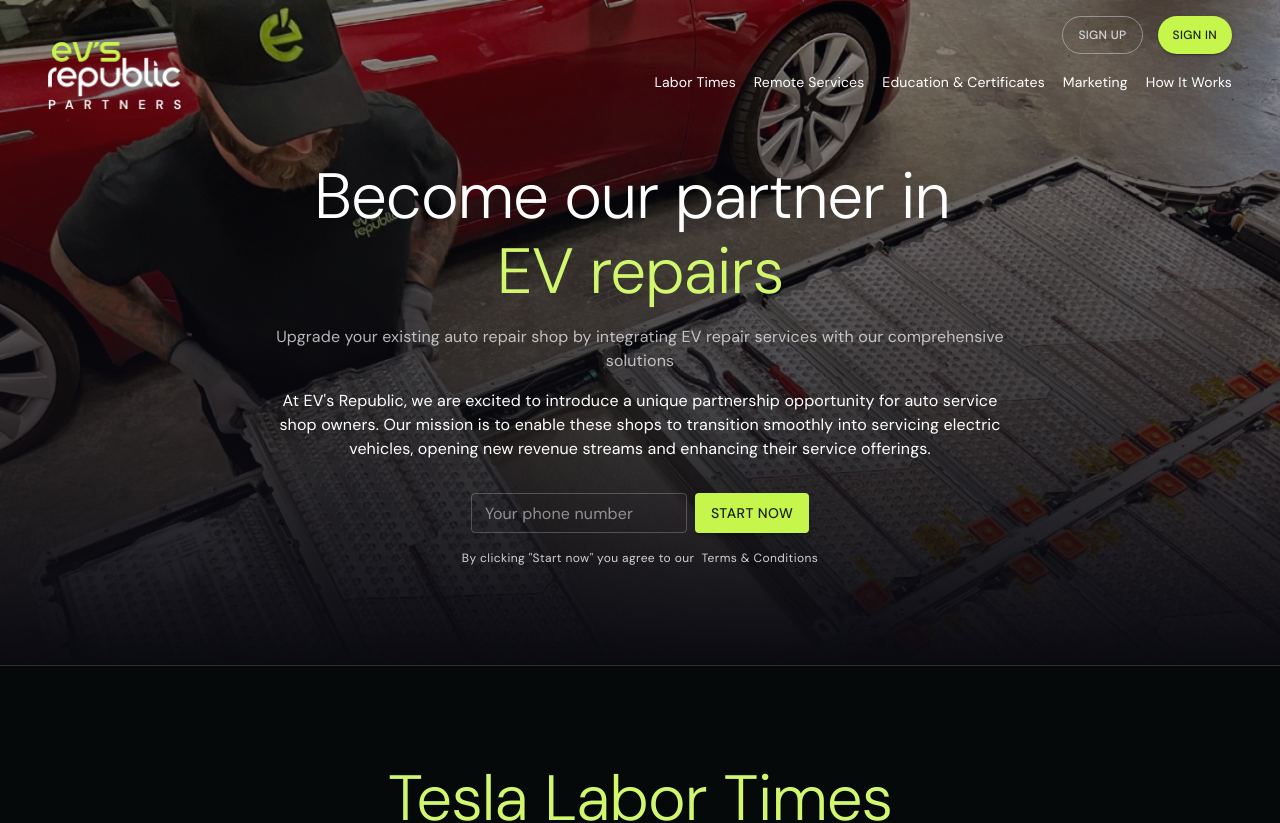
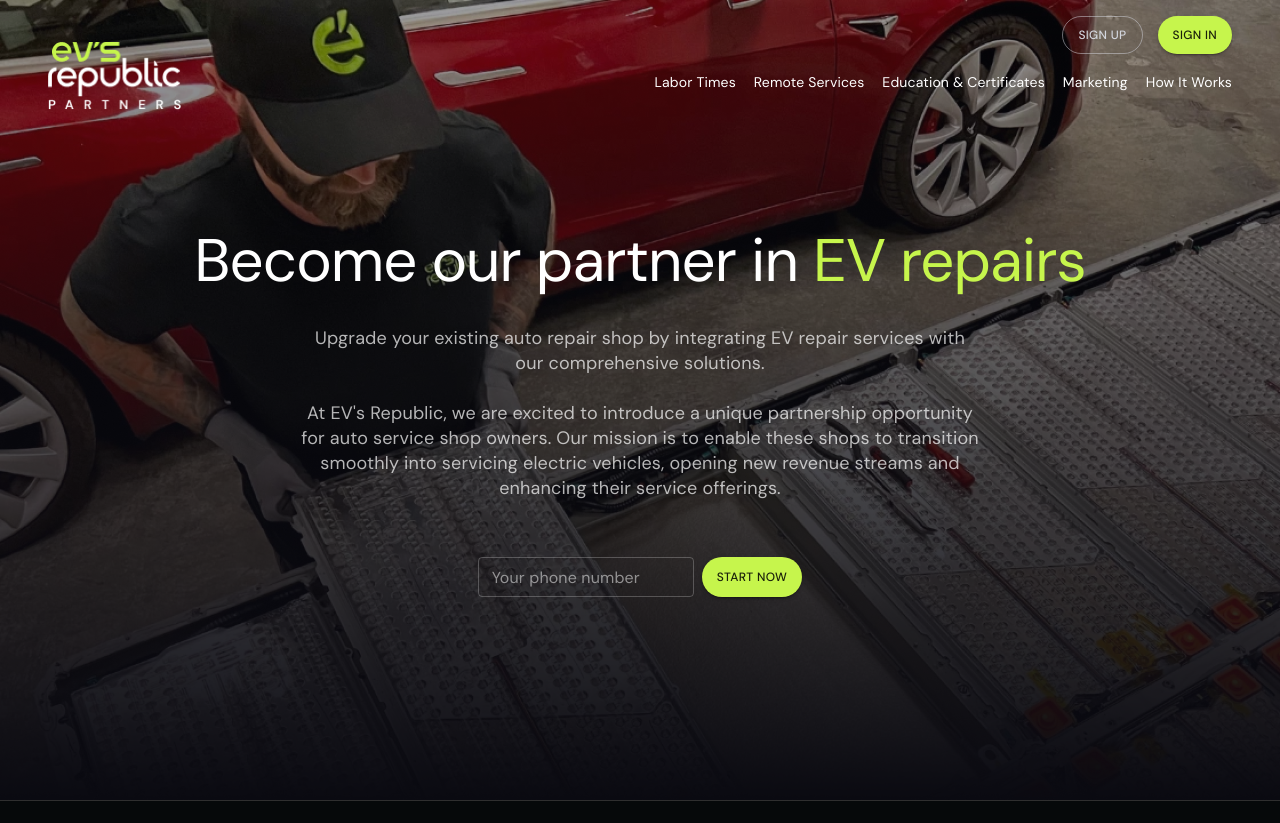
Before and after one commit to ArturLobur/evsrepublic-partnership, a React (Vite) app: page / in a window 1280 px wide. Shown: the top 823 px of the page. Built offline with nearby package versions, Linux system fonts and the light colour scheme.

Commit message:
layout section About

```diff
--- a/src/components/CustomButton.tsx
+++ b/src/components/CustomButton.tsx
@@ -9,6 +9,7 @@
   name?: string;
   onClick: (_event: React.MouseEvent<HTMLButtonElement>) => void;
   children: React.ReactNode;
+  type?: "submit" | "button";
 }
 
 const CustomButton: React.FC<CustomButtonProps> = ({
@@ -18,6 +19,7 @@
   name,
   onClick,
   children,
+  type = "button",
 }) => {
   return (
     <ButtonStyled
@@ -26,6 +28,7 @@
       size={size}
       name={name}
       onClick={onClick}
+      type={type}
     >
       {children}
     </ButtonStyled>
--- a/src/sections/About.tsx
+++ /dev/null
@@ -1,142 +0,0 @@
-import Box from "@mui/material/Box";
-import Button from "@mui/material/Button";
-import Container from "@mui/material/Container";
-import Stack from "@mui/material/Stack";
-import TextField from "@mui/material/TextField";
-import Typography from "@mui/material/Typography";
-import * as React from "react";
-
-import backgroundImg from "../assets/backgroundImg.png";
-import {useDialog} from "../store/DialogContext.tsx";
-import {sendDataToGoogleDoc} from "../utils/sendDataToGoogleDoc.ts";
-
-export default function About() {
-  const [formValue, setFormValue] = React.useState("");
-
-  const {toggleDialog} = useDialog();
-
-  const handleSubmit = async (event: React.FormEvent<HTMLFormElement>) => {
-    event.preventDefault();
-    if (formValue !== "") {
-      const data = new FormData();
-      data.append("Telephone", formValue);
-
-      await sendDataToGoogleDoc(data).then(() => toggleDialog());
-      setFormValue("");
-    }
-  };
-
-  const handleTelephoneChange = (
-    event: React.ChangeEvent<HTMLInputElement | HTMLTextAreaElement>,
-  ) => {
-    const value = event.target.value;
-    // Allow only numbers, +, -, and spaces in the input
-    const regex = /^[0-9+\- ]*$/;
-    if (regex.test(value)) {
-      setFormValue(value);
-    }
-  };
-
-  return (
-    <Box
-      sx={{
-        width: "100%",
-        backgroundImage: `url(${backgroundImg})`, // Замените на путь к вашему изображению
-        backgroundSize: "cover", // Настройка размера изображения
-        backgroundRepeat: "no-repeat",
-      }}
-    >
-      <Container
-        sx={{
-          display: "flex",
-          flexDirection: "column",
-          alignItems: "center",
-          pt: {xs: 14, sm: 20},
-          pb: {xs: 8, sm: 12},
-        }}
-      >
-        <Stack spacing={2} useFlexGap sx={{width: {xs: "100%", sm: "80%"}}}>
-          <Typography
-            variant="h1"
-            sx={{
-              display: "flex",
-              flexDirection: "column",
-              alignSelf: "center",
-              textAlign: "center",
-              fontSize: "clamp(3.5rem, 10vw, 4rem)",
-            }}
-          >
-            Become our partner in&nbsp;
-            <Typography
-              component="span"
-              variant="h1"
-              sx={{
-                fontSize: "clamp(3rem, 10vw, 4rem)",
-                color: (theme) =>
-                  theme.palette.mode === "light"
-                    ? "primary.main"
-                    : "primary.light",
-              }}
-            >
-              EV repairs
-            </Typography>
-          </Typography>
-
-          <Typography
-            textAlign="center"
-            color="text.secondary"
-            sx={{alignSelf: "center", width: {sm: "100%", md: "80%"}}}
-          >
-            Upgrade your existing auto repair shop by integrating EV repair
-            services with our comprehensive solutions
-          </Typography>
-          <Typography
-            textAlign="center"
-            sx={{alignSelf: "center", width: {sm: "100%", md: "80%"}}}
-          >
-            At EV's Republic, we are excited to introduce a unique partnership
-            opportunity for auto service shop owners. Our mission is to enable
-            these shops to transition smoothly into servicing electric vehicles,
-            opening new revenue streams and enhancing their service offerings.
-          </Typography>
-          <Stack
-            component="form"
-            onSubmit={handleSubmit}
-            direction={{xs: "column", sm: "row"}}
-            alignSelf="center"
-            spacing={1}
-            useFlexGap
-            sx={{pt: 2, width: {xs: "100%", sm: "auto"}}}
-          >
-            <TextField
-              hiddenLabel
-              required
-              size="small"
-              variant="outlined"
-              aria-label="Enter your phone number"
-              placeholder="Your phone number"
-              type="tel"
-              id="Telephone"
-              autoComplete="tel"
-              name="Telephone"
-              value={formValue}
-              onChange={(e) => handleTelephoneChange(e)}
-              inputProps={{
-                "aria-label": "Enter your phone number",
-                minLength: 10,
-                maxLength: 15,
-              }}
-            />
-            <Button variant="contained" color="primary" type="submit">
-              Start now
-            </Button>
-          </Stack>
-          <Typography variant="caption" textAlign="center" sx={{opacity: 0.8}}>
-            By clicking &quot;Start now&quot; you agree to our&nbsp; Terms &
-            Conditions
-          </Typography>
-        </Stack>
-      </Container>
-    </Box>
-  );
-}
--- /dev/null
+++ b/src/sections/SectionAbout.tsx
@@ -0,0 +1,142 @@
+import Box from "@mui/material/Box";
+import Container from "@mui/material/Container";
+import Stack from "@mui/material/Stack";
+import TextField from "@mui/material/TextField";
+import Typography from "@mui/material/Typography";
+import * as React from "react";
+
+import backgroundImg from "../assets/backgroundImg.png";
+import CustomButton from "../components/CustomButton.tsx";
+import {useDialog} from "../store/DialogContext.tsx";
+import {sendDataToGoogleDoc} from "../utils/sendDataToGoogleDoc.ts";
+
+export default function SectionAbout() {
+  const [formValue, setFormValue] = React.useState("");
+
+  const {toggleDialog} = useDialog();
+
+  const handleSubmit = async (event: React.FormEvent<HTMLFormElement>) => {
+    event.preventDefault();
+    if (formValue !== "") {
+      const data = new FormData();
+      data.append("Telephone", formValue);
+
+      await sendDataToGoogleDoc(data).then(() => toggleDialog());
+      setFormValue("");
+    }
+  };
+
+  const handleTelephoneChange = (
+    event: React.ChangeEvent<HTMLInputElement | HTMLTextAreaElement>,
+  ) => {
+    const value = event.target.value;
+    // Allow only numbers, +, -, and spaces in the input
+    const regex = /^[0-9+\- ]*$/;
+    if (regex.test(value)) {
+      setFormValue(value);
+    }
+  };
+
+  return (
+    <Box
+      sx={{
+        pt: "228px",
+        height: "800px",
+        backgroundImage: `url(${backgroundImg})`,
+        backgroundSize: "cover",
+        backgroundRepeat: "no-repeat",
+      }}
+    >
+      <Container
+        maxWidth="xl"
+        sx={{
+          display: "flex",
+          flexDirection: "column",
+          alignItems: "center",
+        }}
+      >
+        <Typography
+          variant="h1"
+          sx={{
+            textAlign: "center",
+            fontWeight: 400,
+            fontSize: 60,
+            lineHeight: "66px",
+            mb: 4,
+          }}
+        >
+          Become our partner in&nbsp;
+          <Typography
+            component="span"
+            variant="h1"
+            color="primary"
+            sx={{
+              fontWeight: 400,
+              fontSize: 60,
+              lineHeight: "66px",
+            }}
+          >
+            EV repairs
+          </Typography>
+        </Typography>
+        <Box sx={{maxWidth: 680, mb: 5}}>
+          <Typography
+            textAlign="center"
+            color="text.secondary"
+            sx={{
+              fontWeight: 400,
+              fontSize: 18,
+              lineHeight: "25px",
+            }}
+          >
+            Upgrade your existing auto repair shop by integrating EV repair
+            services with our comprehensive solutions.
+            <br />
+            <br />
+            At EV's Republic, we are excited to introduce a unique partnership
+            opportunity for auto service shop owners. Our mission is to enable
+            these shops to transition smoothly into servicing electric vehicles,
+            opening new revenue streams and enhancing their service offerings.
+          </Typography>
+        </Box>
+
+        <Stack
+          component="form"
+          onSubmit={handleSubmit}
+          direction={{xs: "column", sm: "row"}}
+          alignSelf="center"
+          spacing={1}
+          useFlexGap
+          sx={{pt: 2, width: {xs: "100%", sm: "auto"}}}
+        >
+          <TextField
+            hiddenLabel
+            required
+            size="small"
+            variant="outlined"
+            aria-label="Enter your phone number"
+            placeholder="Your phone number"
+            type="tel"
+            id="Telephone"
+            autoComplete="tel"
+            name="Telephone"
+            value={formValue}
+            onChange={(e) => handleTelephoneChange(e)}
+            inputProps={{
+              minLength: 10,
+              maxLength: 15,
+            }}
+          />
+          <CustomButton
+            variant="contained"
+            color="primary"
+            type="submit"
+            onClick={() => {}}
+          >
+            Start now
+          </CustomButton>
+        </Stack>
+      </Container>
+    </Box>
+  );
+}
--- a/src/system/App.tsx
+++ b/src/system/App.tsx
@@ -5,13 +5,13 @@
 import {ThemeProvider} from "@mui/material/styles";
 
 import DialogAlert from "../components/DialogAlert.tsx";
-import About from "../sections/About.tsx";
 import CoursesAndCertifications from "../sections/CoursesAndCertifications.tsx";
 import Footer from "../sections/Footer.tsx";
 import Header from "../sections/Header.tsx";
 import HowItWorks from "../sections/HowItWorks.tsx";
 import LaborTimes from "../sections/LaborTimes.tsx";
 import Marketing from "../sections/Marketing.tsx";
+import SectionAbout from "../sections/SectionAbout.tsx";
 import Service from "../sections/Service.tsx";
 import {DialogProvider} from "../store/DialogContext.tsx";
 import {siteColors} from "./constants.ts";
@@ -39,7 +39,7 @@
       <DialogProvider>
         <CssBaseline />
         <Header />
-        <About />
+        <SectionAbout />
         <Box>
           {/*  <LogoCollection />*/}
 
```
